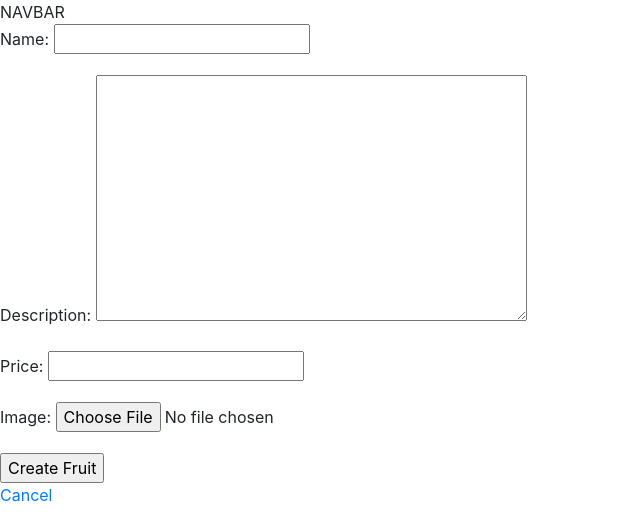
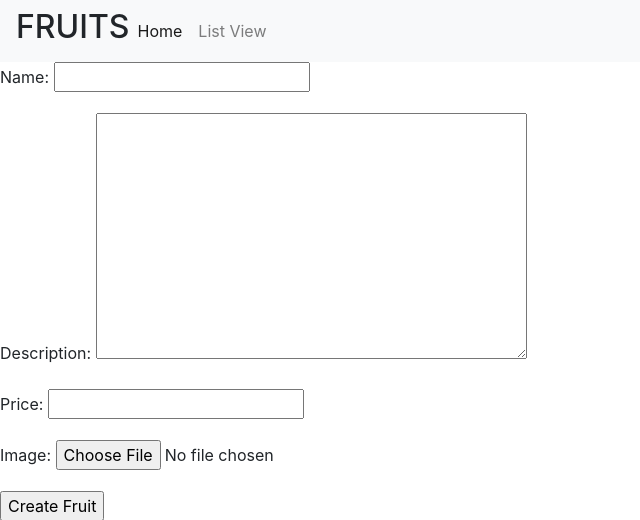
Before and after one commit to fortiz40/Fruits, a Django app: page /fruits/create/ in a window 1280 px wide. Shown: the top 520 px of the page, without its empty margins (0-640 px from the left). Run offline with Django 3.2, Linux system fonts and the light colour scheme; some libraries are stand-ins or nearby versions.

Commit message:
Created bootstrap navbar for basic navigation

```diff
--- a/src/fruit_app/templates/navbar.html
+++ b/src/fruit_app/templates/navbar.html
@@ -1,7 +1,24 @@
 <div class="navbar-container">
 
     <div class="">
-        NAVBAR
+        <nav class="navbar navbar-expand-lg navbar-light bg-light">
+        <h2>FRUITS</h2>
+        <button class="navbar-toggler" type="button" data-toggle="collapse" data-target="#navbarSupportedContent" aria-controls="navbarSupportedContent" aria-expanded="false" aria-label="Toggle navigation">
+            <span class="navbar-toggler-icon"></span>
+        </button>
+
+        <div class="collapse navbar-collapse" id="navbarSupportedContent">
+            <ul class="navbar-nav mr-auto">
+            <li class="nav-item active">
+                <a class="nav-link" href="{% url 'front_page' %}">Home</a>
+            </li>
+            <li class="nav-item">
+                <a class="nav-link" href="{% url 'fruits_home' %}">List View</a>
+            </li>
+            </ul>
+
+        </div>
+        </nav>
     </div>
 
 </div>
```
